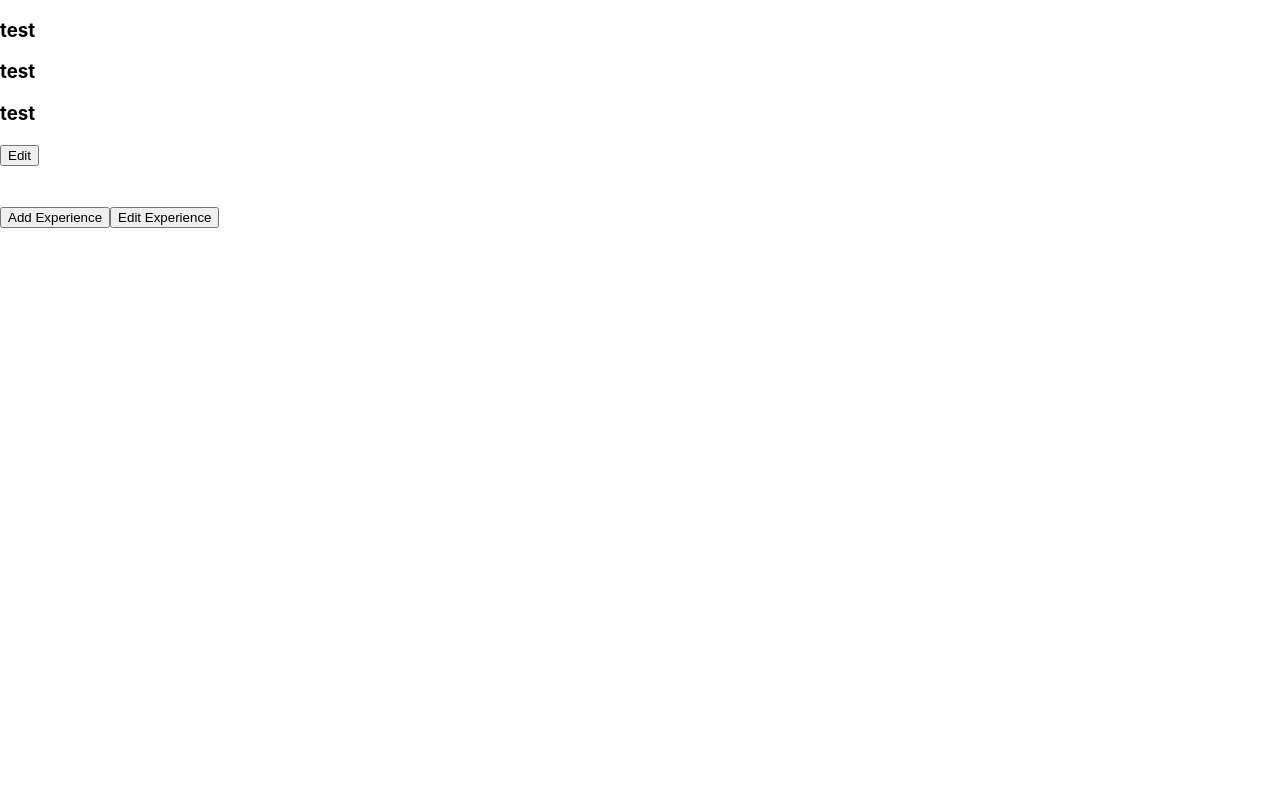
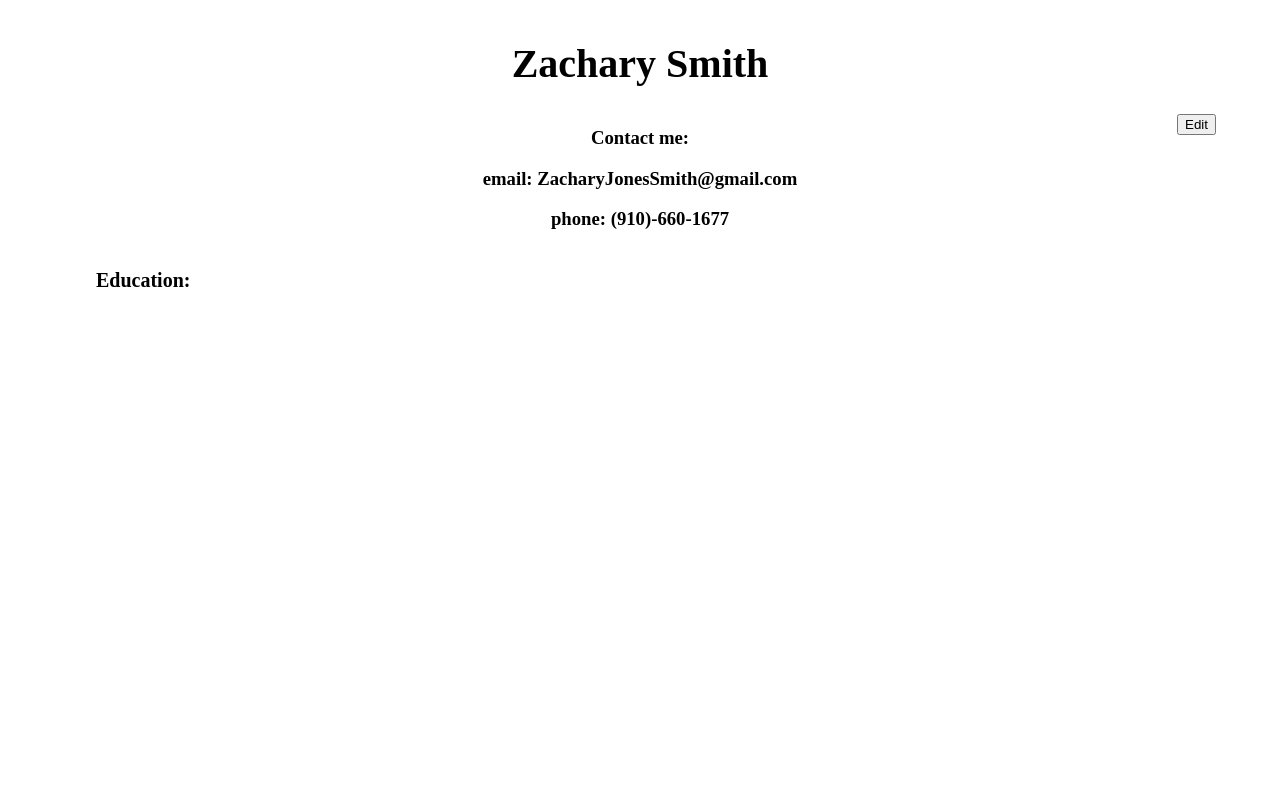
Before and after one commit to zjs6631/CVapplication, a React (Create React App) app in the folder cv-app/: page / in a window 1280 px wide. Shown: the top 800 px of the page. Built offline with nearby package versions, Linux system fonts and the light colour scheme.

Commit message:
started styling main page of app

```diff
--- a/cv-app/src/App.css
+++ /dev/null
@@ -1,38 +0,0 @@
-.App {
-  text-align: center;
-}
-
-.App-logo {
-  height: 40vmin;
-  pointer-events: none;
-}
-
-@media (prefers-reduced-motion: no-preference) {
-  .App-logo {
-    animation: App-logo-spin infinite 20s linear;
-  }
-}
-
-.App-header {
-  background-color: #282c34;
-  min-height: 100vh;
-  display: flex;
-  flex-direction: column;
-  align-items: center;
-  justify-content: center;
-  font-size: calc(10px + 2vmin);
-  color: white;
-}
-
-.App-link {
-  color: #61dafb;
-}
-
-@keyframes App-logo-spin {
-  from {
-    transform: rotate(0deg);
-  }
-  to {
-    transform: rotate(360deg);
-  }
-}
--- a/cv-app/src/App.js
+++ b/cv-app/src/App.js
@@ -1,5 +1,6 @@
 import logo from "./logo.svg";
-import "./App.css";
+import "./styles/App.css";
+import "./styles/ContactInfo.css";
 import uniqid from "uniqid";
 import React, { Component } from "react";
 import ContactInfo from "./components/ContactInfo";
@@ -42,6 +43,7 @@ class App extends Component {
 
     this.editContact = this.editContact.bind(this);
   }
+
 
   editContact = (e) => {
     e.preventDefault();
@@ -138,6 +140,8 @@ class App extends Component {
       },
     });
   };
+
+
 
   onEducationFormSubmit = (e) => {
     e.preventDefault();
@@ -607,11 +611,12 @@ class App extends Component {
       );
     } else {
       return (
-        <div>
+        <div id="App">
           <ContactInfo formShown={this.state.contactFormShown} />
           <button id="editBtn" onClick={this.editContact}>
             {this.state.contactButtonText}
           </button>
+          <h3 id="educationHeader">Education: </h3>
           <Education educationArr={this.state.educationHistory} />
           <br></br>
           <WorkExp workArr={this.state.workHistory} />
--- a/cv-app/src/components/ContactInfo.js
+++ b/cv-app/src/components/ContactInfo.js
@@ -7,9 +7,9 @@ class ContactInfo extends Component {
 
     this.state = {
       contactInfo: {
-        name: "test",
-        email: "test",
-        phone: "test",
+        name: "Zachary Smith",
+        email: "ZacharyJonesSmith@gmail.com",
+        phone: "(910)-660-1677",
       },
     };
   }
@@ -92,10 +92,13 @@ class ContactInfo extends Component {
       );
     } else {
       return (
-        <div className="contactDiv">
-          <h3>{contactInfo.name}</h3>
-          <h3>{contactInfo.email}</h3>
-          <h3>{contactInfo.phone}</h3>
+        <div id="contactDiv">
+          <h3 id="contactName">{contactInfo.name}</h3>
+          <div id="contactDetails">
+            <h3 id="contactMe">Contact me: </h3>
+            <h3 id="contactEmail">email: {contactInfo.email}</h3>
+            <h3 id="contactPhone">phone: {contactInfo.phone}</h3>
+          </div>
         </div>
       );
     }
--- a/cv-app/src/components/Education.js
+++ b/cv-app/src/components/Education.js
@@ -8,18 +8,21 @@ class Education extends Component {
 
   render() {
     return (
-      <div>
+      <div id="allEducation">
         {this.props.educationArr.map((education) => {
           return (
-            <p key={education.id}>
+            <div key={education.id} className="eduDescription">
+            <p className="uniName">
               {education.university}
-              <br></br>
-              {education.study}
-              <br></br>
-              {education.dateOfStudy}
-              <br></br>
-              {education.gpa}
             </p>
+
+            <p className="majorName">
+              {education.study}<br></br>   gpa: {education.gpa}
+              <br></br>completed: {education.dateOfStudy}
+            </p>
+
+
+            </div>
           );
         })}
       </div>
--- /dev/null
+++ b/cv-app/src/styles/App.css
@@ -0,0 +1,53 @@
+#App{
+    font-family: 'Times New Roman', Times, serif;
+    display: grid;
+    grid-template-columns: 1fr 1fr;
+    grid-template-rows: 1fr 5fr 5fr;
+}
+
+#contactDiv{
+    grid-column-start: 1;
+    grid-column-end: 3;
+    grid-row-start: 1;
+    grid-row-end: 2;
+}
+
+#editBtn{
+    width: fit-content;
+    height: fit-content;
+    z-index: 3;
+    grid-row-start: 1;
+    grid-column-start: 2;
+    justify-self: end;
+    align-self: center;
+    margin-right: 10%;
+}
+
+#educationHeader{
+    font-size: 20px;
+    font-weight: 300;
+    font-weight: bold;
+    padding-left: 15%;
+}
+
+.uniName{
+    font-size: 20px;
+    font-weight: bolder;
+
+}
+
+.majorName{
+    font-size: 15px;
+    font-weight: bold;
+    font-style: italic;
+}
+
+.eduDescription{
+    padding-left: 15%;
+}
+
+#allEducation{
+    display: flex;
+    flex-direction: column;
+    align-items: flex-start;
+}
--- /dev/null
+++ b/cv-app/src/styles/ContactInfo.css
@@ -0,0 +1,12 @@
+#contactDiv {
+    text-align: center;
+    font-family: 'Times New Roman', Times, serif;
+    grid-column-start: 1fr;
+    grid-column-end: 3fr;
+    grid-row-start: 1fr;
+    grid-row-end: 2fr;
+}
+
+#contactName{
+    font-size: 40px;
+}
```
